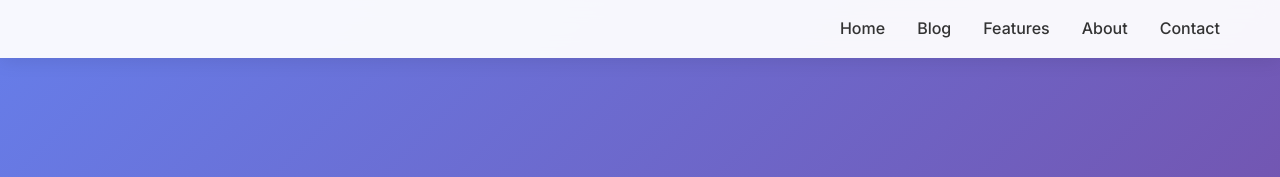
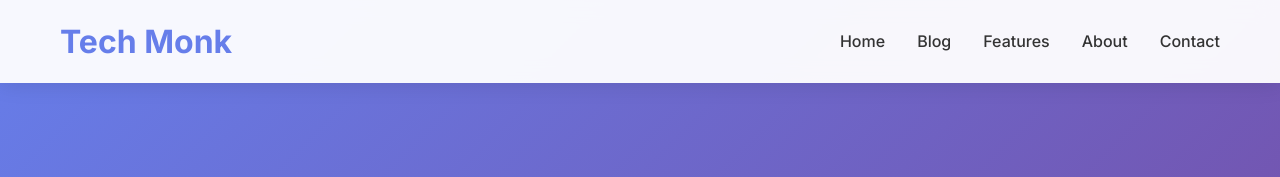
Before and after one commit to dhileep111/tech-monk, a plain HTML site: page index.html in a window 1280 px wide. Shown: the top 177 px of the page. Drawn offline with Linux system fonts and the light colour scheme.

Commit message:
Update index.html

```diff
--- a/index.html
+++ b/index.html
@@ -93,6 +93,19 @@
         font-size: 2.5rem;
         margin-bottom: 3rem;
     }
+
+        .site-title {
+    font-size: 2rem;
+    font-weight: bold;
+    color: var(--primary-color);
+    margin-right: 32px;
+    font-family: 'Inter', sans-serif;
+}
+nav {
+    display: flex;
+    align-items: center;
+    justify-content: space-between;
+}
 
     /* Header */
     header {
@@ -400,6 +413,7 @@
 <body>
     <header>
     <nav class="container">
+       <div class="site-title">Tech Monk</div>
         <ul class="nav-links">
             <li><a href="index.html">Home</a></li>
             <li><a href="blog.html">Blog</a></li>
```
